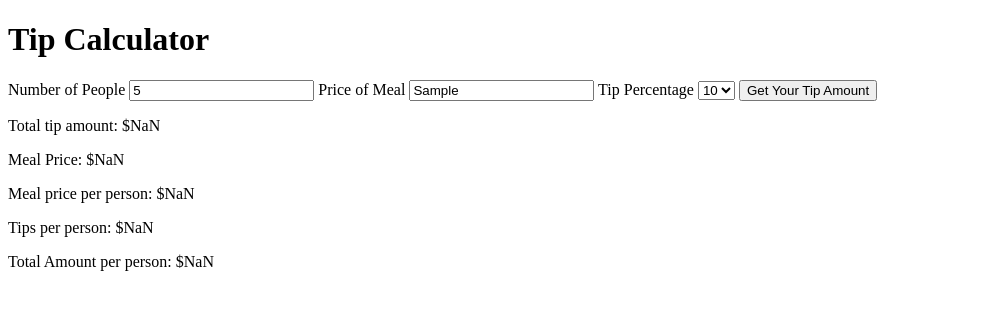
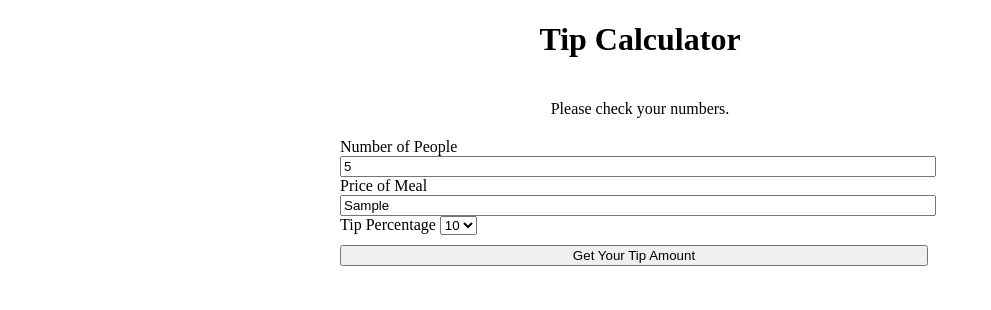
Before and after one commit to BlackMG27/tip-calculator, a plain HTML site: page index.html in a window 1280 px wide. Both pictures are taken after typing "5", "Sample" into the empty fields and a click on the button "Get Your Tip Amount". Shown: the whole page, without its empty margins (0-991 px from the left). Drawn offline with nearby package versions, Linux system fonts and the light colour scheme.

Commit message:
finished most of the javascript and some css to the app

```diff
--- a/assets/css/style.css
+++ b/assets/css/style.css
@@ -0,0 +1,30 @@
+.container,
+header{
+    width: 900px;
+    margin: 0 auto;
+}
+
+h1{
+    text-align: center;
+}
+
+form{
+   max-width: 600px;
+   width: 95%;
+   margin: 0 auto;
+}
+
+input{
+    width: 98%;
+}
+
+#tipSubmit{
+    width: 98%;
+    margin-top: 10px;
+
+}
+
+.error{
+    padding: 20px;
+    text-align: center;
+}
--- a/assets/js/tip.js
+++ b/assets/js/tip.js
@@ -20,11 +20,15 @@ document
         const people = getValue('people');
         const price = getValue('price');
         //sends the three values to the functions
-        totalTips(price, tipPercent);
-        totalPrice(price, tipPercent);
-        tipsPerPerson(people, price, tipPercent);
-        amountPerPerson(people, price);
-        totalPerPerson(people, price, tipPercent);
+        if (people > 0 && price > 0 && tipPercent > 0) {
+            totalTips(price, tipPercent);
+            totalPrice(price, tipPercent);
+            tipsPerPerson(people, price, tipPercent);
+            amountPerPerson(people, price);
+            totalPerPerson(people, price, tipPercent);
+        } else {
+            showWarning('Please check your numbers.');
+        }
 
     });
 
@@ -78,3 +82,23 @@ function totalPerPerson(people, price, percent) {
         .classList
         .add('animated', 'fadeInUp');
 }
+
+function showWarning(error) {
+    const errorDiv = document.createElement('div');
+    errorDiv.className = 'error';
+
+    errorDiv.appendChild(document.createTextNode(error));
+
+    const tipForm = getId('tipForm');
+    const tipEntry = getId('tipEntry');
+    tipEntry.insertBefore(errorDiv, tipForm);
+
+    setTimeout(clearError, 4000);
+
+}
+
+function clearError() {
+    document
+        .querySelector('.error')
+        .remove();
+}
--- a/index.html
+++ b/index.html
@@ -16,7 +16,7 @@
             <h1>Tip Calculator</h1>
         </header>
         <section class="container">
-            <div class="tip__area">
+            <div class="tip__area" id="tipEntry">
                 <form id="tipForm">
                     <label for="people">Number of People</label>
                     <input type="number" id="people" aria-placeholder="Enter the number of people in your party">
```
